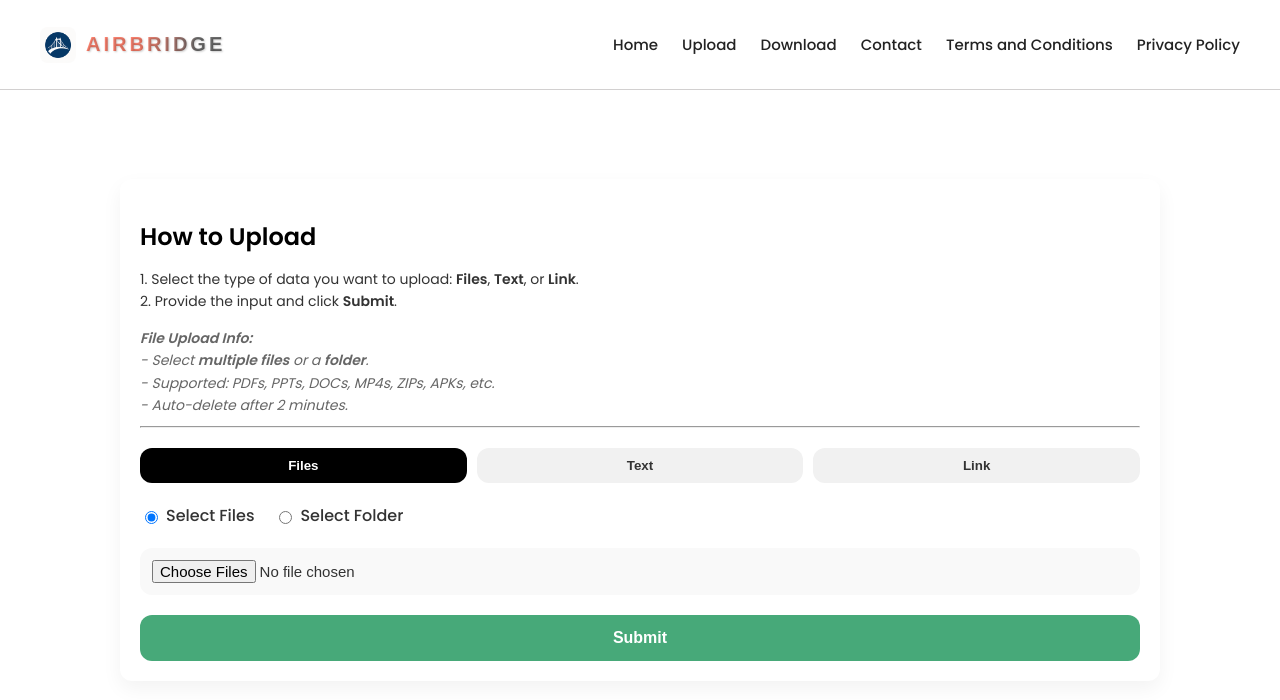
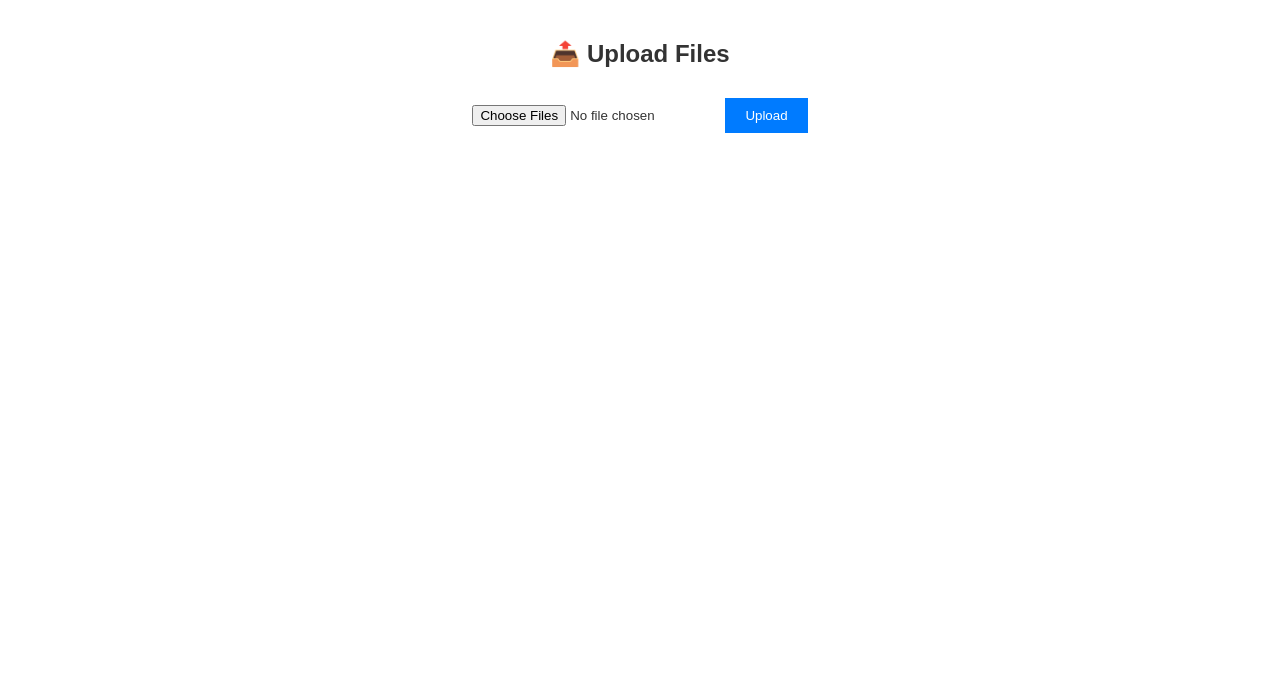
Before and after one commit to Sanjay-adepu/Airbridge, a React (Vite) app: page /upload in a window 1280 px wide. Shown: the top 700 px of the page. Built offline with nearby package versions, Linux system fonts and the light colour scheme.

Commit message:
Update Uploader.jsx

```diff
--- a/src/Uploader.jsx
+++ b/src/Uploader.jsx
@@ -1,168 +1,125 @@
 import React, { useState } from 'react';
-import './Upload.css';
-import Navbar from './Navbar/Navbar.jsx';
 import axios from 'axios';
 
-const UploadInterface = () => {
-  const [selectedType, setSelectedType] = useState('files');
-  const [fileInputMode, setFileInputMode] = useState('files');
+const Upload = () => {
   const [files, setFiles] = useState([]);
-  const [text, setText] = useState('');
-  const [link, setLink] = useState('');
+  const [uploading, setUploading] = useState(false);
   const [code, setCode] = useState('');
-  const [qrImage, setQrImage] = useState('');
+  const [uploadedFiles, setUploadedFiles] = useState([]);
+  const [qr, setQr] = useState('');
+  const [error, setError] = useState('');
 
-  const handleSubmit = async () => {
-    try {
-      if (selectedType === 'files') {
-        if (files.length === 0) return alert('Please select at least one file.');
+  const handleFileChange = (e) => {
+    setFiles([...e.target.files]);
+    setCode('');
+    setUploadedFiles([]);
+    setQr('');
+    setError('');
+  };
+
+  const handleUpload = async () => {
+    if (files.length === 0) {
+      alert('Please select files to upload');
+      return;
+    }
 
     const formData = new FormData();
-        files.forEach(file => {
-          formData.append('files', file);
-        });
-        formData.append('text', text);
-        formData.append('link', link);
+    files.forEach((file) => formData.append('files', file));
 
-        // ✅ Let axios handle headers
-        const response = await axios.post(
-          'https://airbridge-backend.vercel.app/upload',
-          formData
-        );
+    setUploading(true);
+    setError('');
 
-        const sessionCode = response.data.code;
-        setCode(sessionCode);
-
-        const qrRes = await axios.get(`https://airbridge-backend.vercel.app/qrcode/${sessionCode}`);
-        setQrImage(qrRes.data.qr);
-      } else {
-        const response = await axios.post('https://airbridge-backend.vercel.app/upload', {
-          files: [],
-          text,
-          link,
+    try {
+      const response = await axios.post('https://airbridge-backend.vercel.app/upload', formData, {
+        headers: {
+          'Content-Type': 'multipart/form-data',
+        },
       });
 
-        setCode(response.data.code);
-        const qrRes = await axios.get(`https://airbridge-backend.vercel.app/qrcode/${response.data.code}`);
-        setQrImage(qrRes.data.qr);
-      }
+      const { code, files } = response.data;
+      setCode(code);
+      setUploadedFiles(files);
+
+      // Fetch QR code
+      const qrRes = await axios.get(`https://airbridge-backend.vercel.app/qrcode/${code}`);
+      setQr(qrRes.data.qr);
     } catch (err) {
-      console.error('Upload failed:', err);
-      console.log('Backend response:', err.response?.data);
-      alert(err.response?.data?.message || 'Upload failed');
+      console.error(err);
+      setError('Upload failed. Please try again.');
+    } finally {
+      setUploading(false);
     }
   };
 
   return (
-    <>
-      <Navbar />
-      <div className="upload-container">
-        <div className="instructions">
-          <h2>How to Upload</h2>
-          <p>
-            1. Select the type of data you want to upload: <strong>Files</strong>, <strong>Text</strong>, or <strong>Link</strong>.<br />
-            2. Provide the input and click <strong>Submit</strong>.
-          </p>
-          <p className="file-info">
-            <strong>File Upload Info:</strong><br />
-            - Select <strong>multiple files</strong> or a <strong>folder</strong>.<br />
-            - Supported: PDFs, PPTs, DOCs, MP4s, ZIPs, APKs, etc.<br />
-            - Auto-delete after 2 minutes.
-          </p>
-          <hr />
-        </div>
+    <div style={styles.container}>
+      <h2>📤 Upload Files</h2>
 
-        <div className="option-container">
-          {['files', 'text', 'link'].map(type => (
-            <button
-              key={type}
-              onClick={() => setSelectedType(type)}
-              className={`option-btn ${selectedType === type ? 'active' : ''}`}
-            >
-              {type.charAt(0).toUpperCase() + type.slice(1)}
+      <input type="file" multiple onChange={handleFileChange} style={styles.input} />
+
+      <button onClick={handleUpload} disabled={uploading || files.length === 0} style={styles.button}>
+        {uploading ? 'Uploading...' : 'Upload'}
       </button>
-          ))}
-        </div>
 
-        <div className="dynamic-field">
-          {selectedType === 'files' && (
-            <div className="file-upload-mode">
-              <div className="toggle-mode">
-                <label>
-                  <input
-                    type="radio"
-                    value="files"
-                    checked={fileInputMode === 'files'}
-                    onChange={() => setFileInputMode('files')}
-                  />
-                  Select Files
-                </label>
-                <label>
-                  <input
-                    type="radio"
-                    value="folder"
-                    checked={fileInputMode === 'folder'}
-                    onChange={() => setFileInputMode('folder')}
-                  />
-                  Select Folder
-                </label>
-              </div>
-              <input
-                type="file"
-                multiple
-                {...(fileInputMode === 'folder' ? { webkitdirectory: 'true', directory: '' } : {})}
-                onChange={(e) => setFiles(Array.from(e.target.files))}
-                className="input-field"
-              />
-            </div>
-          )}
-
-          {selectedType === 'text' && (
-            <textarea
-              rows="4"
-              placeholder="Enter your message..."
-              value={text}
-              onChange={(e) => setText(e.target.value)}
-              className="textarea-field"
-            />
-          )}
-
-          {selectedType === 'link' && (
-            <input
-              type="url"
-              placeholder="Paste your link..."
-              value={link}
-              onChange={(e) => setLink(e.target.value)}
-              className="input-field"
-            />
-          )}
-        </div>
-
-        <button onClick={handleSubmit} className="submit-btn">Submit</button>
+      {error && <p style={styles.error}>{error}</p>}
 
       {code && (
-          <div className="result-container">
-            <h3>Generated Code:</h3>
-            <p>{code}</p>
-            <a
-              href={`https://airbridge-backend.vercel.app/download/${code}`}
-              target="_blank"
-              rel="noopener noreferrer"
-              className="download-link"
-            >
-              Download Files
-            </a>
-            {qrImage && (
-              <div className="qr-preview">
-                <h4>QR Code:</h4>
-                <img src={qrImage} alt="QR Code" />
+        <div style={styles.result}>
+          <p><strong>Code:</strong> {code}</p>
+
+          <p><strong>Files:</strong></p>
+          <ul>
+            {uploadedFiles.map((file, i) => (
+              <li key={i}>
+                <a href={file.url} target="_blank" rel="noopener noreferrer">{file.name}</a>
+              </li>
+            ))}
+          </ul>
+
+          {qr && (
+            <div>
+              <p><strong>QR Code (scan to preview):</strong></p>
+              <img src={qr} alt="QR Code" style={styles.qr} />
             </div>
           )}
         </div>
       )}
     </div>
-    </>
   );
 };
 
-export default UploadInterface;
+const styles = {
+  container: {
+    padding: 20,
+    fontFamily: 'Arial, sans-serif',
+    maxWidth: 600,
+    margin: 'auto',
+    textAlign: 'center'
+  },
+  input: {
+    marginTop: 10,
+    marginBottom: 10,
+  },
+  button: {
+    padding: '10px 20px',
+    margin: '10px 0',
+    backgroundColor: '#007bff',
+    color: '#fff',
+    border: 'none',
+    cursor: 'pointer'
+  },
+  result: {
+    marginTop: 20,
+    textAlign: 'left'
+  },
+  qr: {
+    marginTop: 10,
+    width: 200
+  },
+  error: {
+    color: 'red',
+    marginTop: 10,
+  }
+};
+
+export default Upload;
```
Lines whose indentation alone changed are shown as unchanged.
